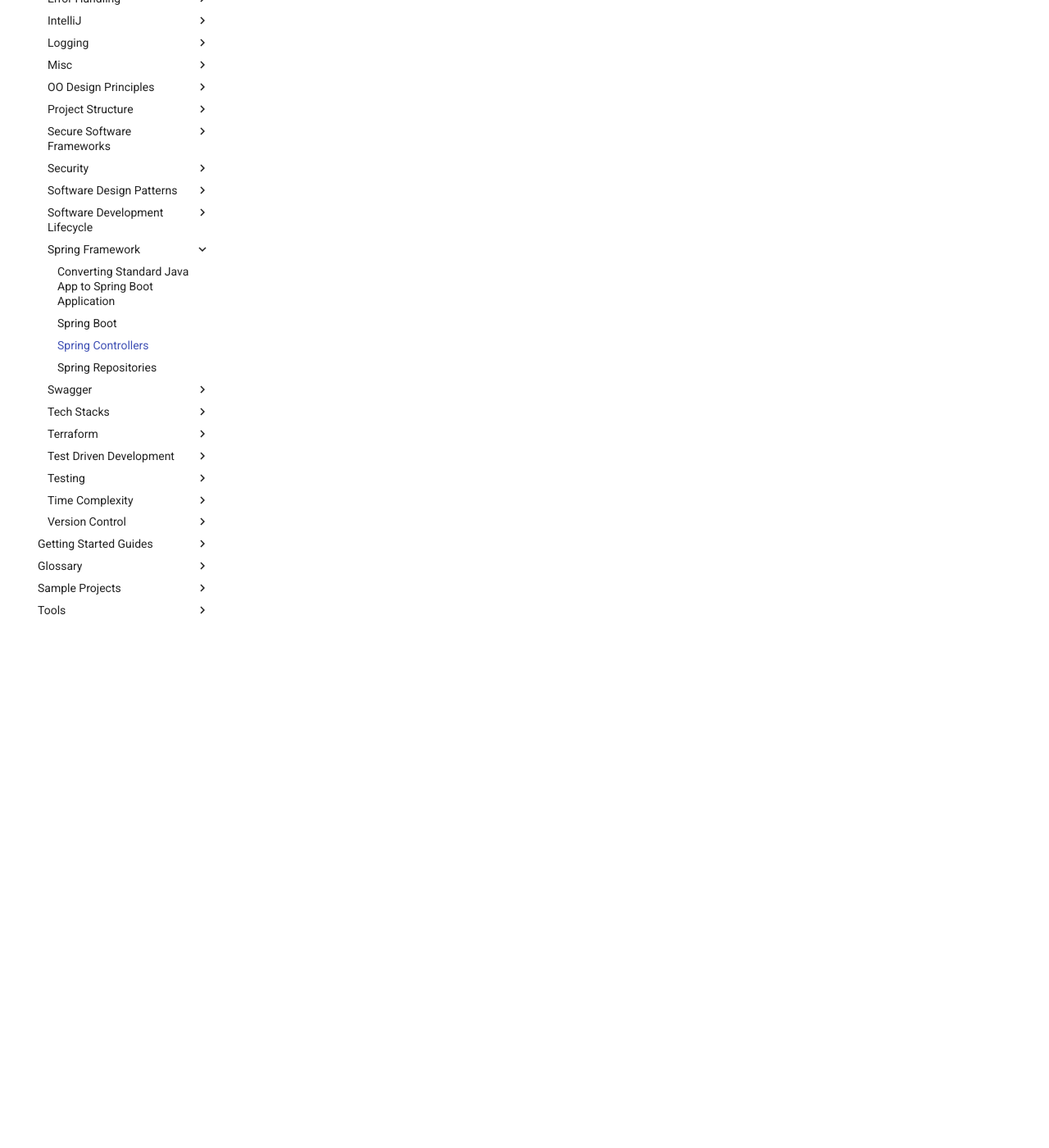
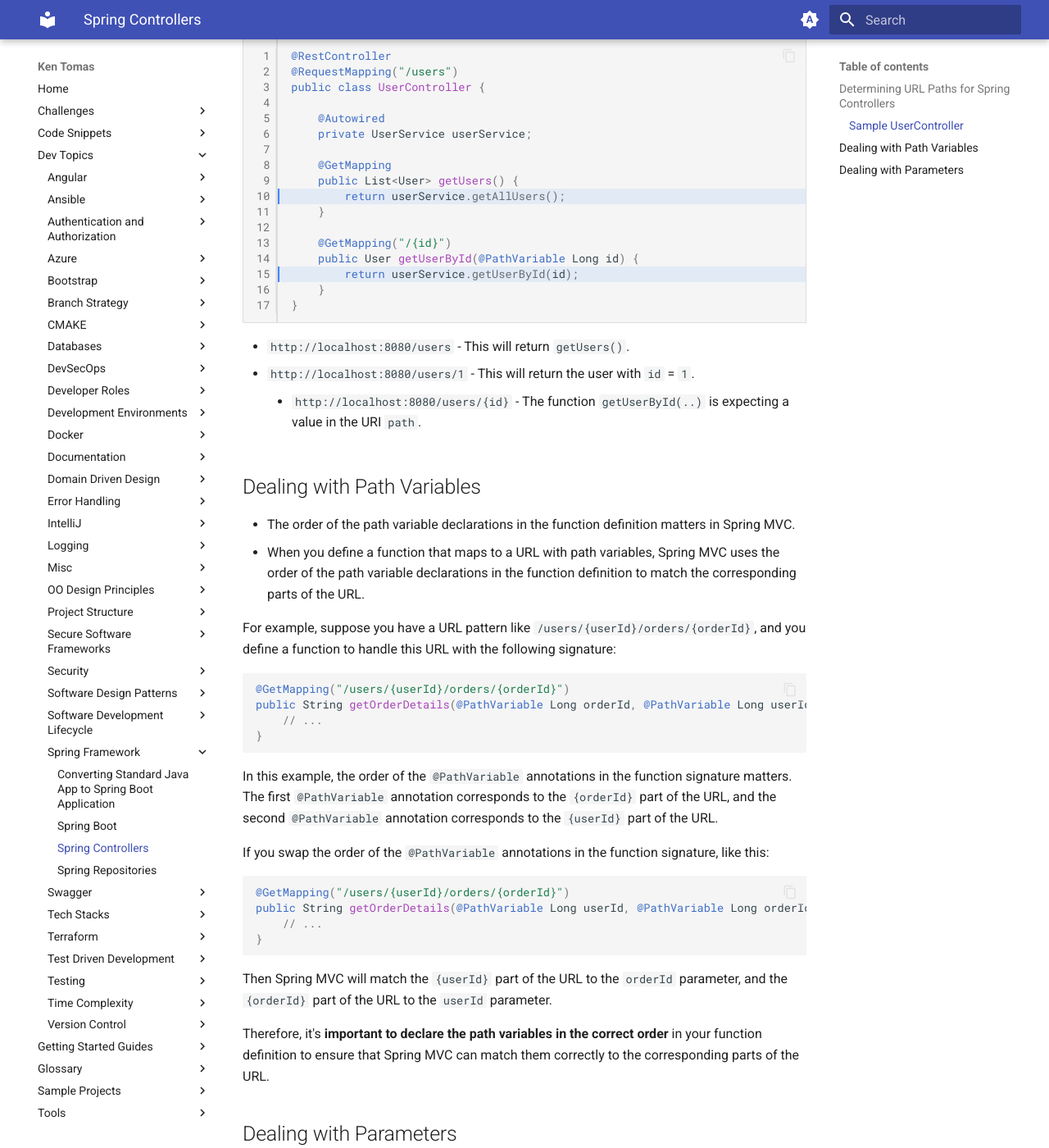
Before and after one commit to kentomas/kentomas.github.io, an MkDocs documentation site: the page built from docs/Dev Topics/Spring Framework/Spring Controllers.md, in a window 1280 px wide and 1400 px high, scrolled down 2383 px. Shown: the whole window at 82% size. Built offline with MkDocs 1.6.1 and Material for MkDocs 9.7.7, drawn with Linux system fonts in a browser that asks for light colours; some of the changed text lies outside the part shown.

Commit message:
- Added notes about parameters and path variables.

````diff
--- a/docs/Dev Topics/Spring Framework/Spring Controllers.md
+++ b/docs/Dev Topics/Spring Framework/Spring Controllers.md
@@ -79,3 +79,98 @@
 }
 
 ```
+
+### Sample UserController
+
+In this example, we have a `UserController` that handles requests to `/users`. The controller uses a `UserService` instance to retrieve the list of users and a specific user by their ID.
+
+- The `@RestController` annotation indicates that this class is a Spring MVC controller and that each of its methods will return a response body that can be serialized into JSON or XML. The `@RequestMapping` annotation specifies the base URL that this controller will handle.
+- The `@Autowired` annotation injects an instance of the UserService into the controller.
+- The `@GetMapping` annotation specifies that the `getUsers()` method should handle `GET` requests to the `/users` URL. This method simply returns a list of all users retrieved from the `UserService`.
+- The `@GetMapping` annotation on the getUserById() method specifies that this method should handle GET requests to the `/users/{id}` URL, where `{id}` is a `path variable` that `represents` the `ID` `of` the `user` to retrieve. The method then calls the `getUserById()` method on the `UserService` to retrieve the user with the specified ID. The user is returned as the response body, and Spring MVC automatically serializes it into JSON or XML.
+
+```java title="UserController.java" linenums="1" hl_lines="10 15"
+@RestController
+@RequestMapping("/users")
+public class UserController {
+
+    @Autowired
+    private UserService userService;
+
+    @GetMapping
+    public List<User> getUsers() {
+        return userService.getAllUsers();
+    }
+
+    @GetMapping("/{id}")
+    public User getUserById(@PathVariable Long id) {
+        return userService.getUserById(id);
+    }
+}
+```
+
+- `http://localhost:8080/users` - This will return `getUsers()`.
+- `http://localhost:8080/users/1` - This will return the user with `id` = `1`.
+    - `http://localhost:8080/users/{id}` - The function `getUserById(..)` is expecting a value in the URI `path`.
+
+## Dealing with Path Variables
+
+- The order of the path variable declarations in the function definition matters in Spring MVC.
+- When you define a function that maps to a URL with path variables, Spring MVC uses the order of the path variable declarations in the function definition to match the corresponding parts of the URL.
+
+For example, suppose you have a URL pattern like `/users/{userId}/orders/{orderId}`, and you define a function to handle this URL with the following signature:
+
+```java
+@GetMapping("/users/{userId}/orders/{orderId}")
+public String getOrderDetails(@PathVariable Long orderId, @PathVariable Long userId) {
+    // ...
+}
+```
+
+In this example, the order of the `@PathVariable` annotations in the function signature matters. The first `@PathVariable` annotation corresponds to the `{orderId}` part of the URL, and the second `@PathVariable` annotation corresponds to the `{userId}` part of the URL.
+
+If you swap the order of the `@PathVariable` annotations in the function signature, like this:
+
+```java
+@GetMapping("/users/{userId}/orders/{orderId}")
+public String getOrderDetails(@PathVariable Long userId, @PathVariable Long orderId) {
+    // ...
+}
+```
+
+Then Spring MVC will match the `{userId}` part of the URL to the `orderId` parameter, and the `{orderId}` part of the URL to the `userId` parameter.
+
+Therefore, it's **important to declare the path variables in the correct order** in your function definition to ensure that Spring MVC can match them correctly to the corresponding parts of the URL.
+
+## Dealing with Parameters
+
+- Whether to use `@RequestParam` or `@PathVariable` depends on the specific use case and the design of your API.
+- `@RequestParam` is typically used for optional query parameters or when the parameter values are relatively simple and can be easily extracted from the request URI. Query parameters are usually used to filter or sort data, and can be added to a URL as key-value pairs.
+- On the other hand, `@PathVariable` is typically used for required parameters or when the parameter values are complex and cannot be easily extracted from the request URI. Path variables are usually used to identify a specific resource, such as a user or an item, in the URI.
+- In general, it's a `good idea` to `use` `path variables` for `required parameters` that are `part of` the `resource identifier` `in` the `URI`, and use `query parameters` for `optional parameters` that `modify` the `behavior` `of` the `resource retrieval`.
+- In summary, `@RequestParam` and @PathVariable are both useful annotations for handling parameters in a Spring MVC application. The choice of which one to use depends on the specific requirements of your application and the design of your API.
+
+```java title="UserController.java"
+@GetMapping("/users")
+public User getUserById(@RequestParam(name = "id", required = false, defaultValue = "0") Long id) {
+    if (id == 0) {
+        throw new IllegalArgumentException("ID parameter is required");
+    }
+    return userService.getUserById(id);
+}
+```
+
+Combination of endpoint using `PathVariables` and `Parameters`:
+
+```java title="UserController.java"
+@GetMapping("/users/{id}")
+public User getUserById(@PathVariable Long id, @RequestParam(name = "name", required = false) String name) {
+    if (name != null) {
+        // search by name
+        return userService.getUserByName(name);
+    } else {
+        // search by id
+        return userService.getUserById(id);
+    }
+}
+```
````
